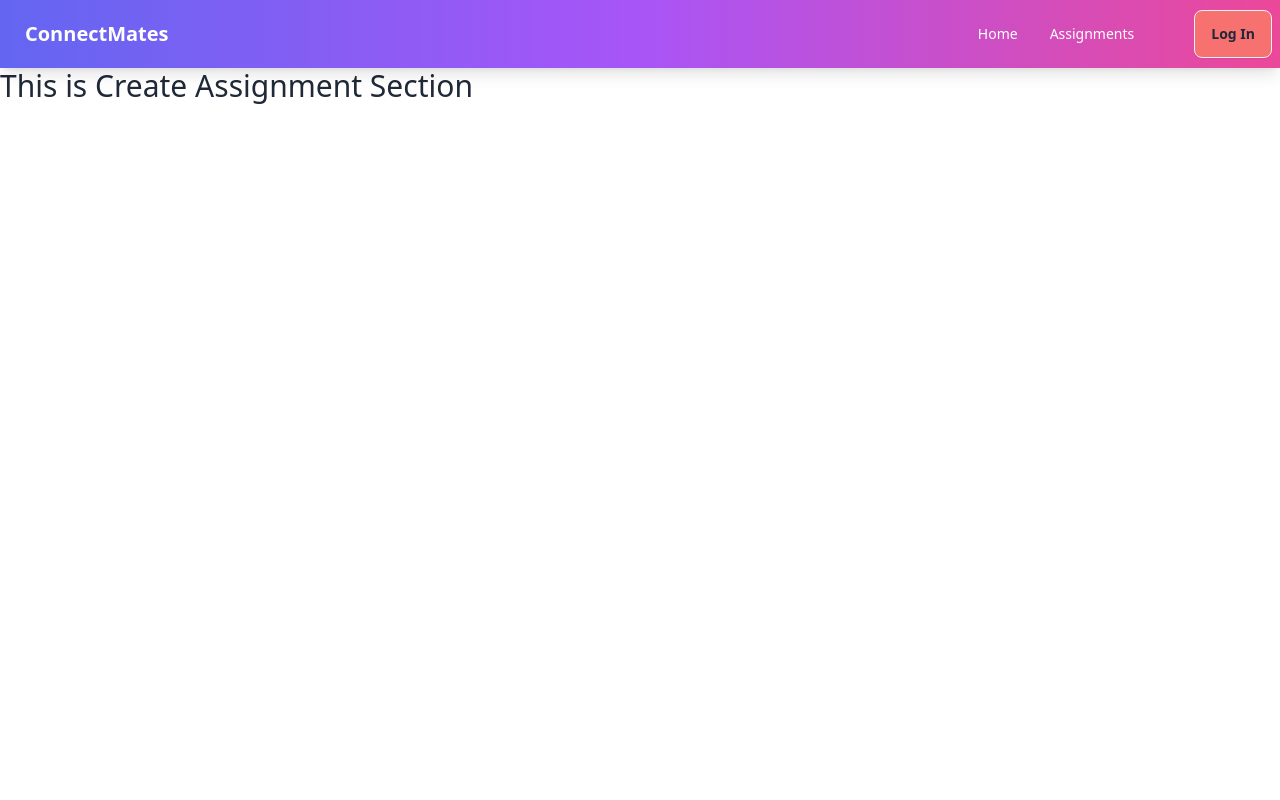
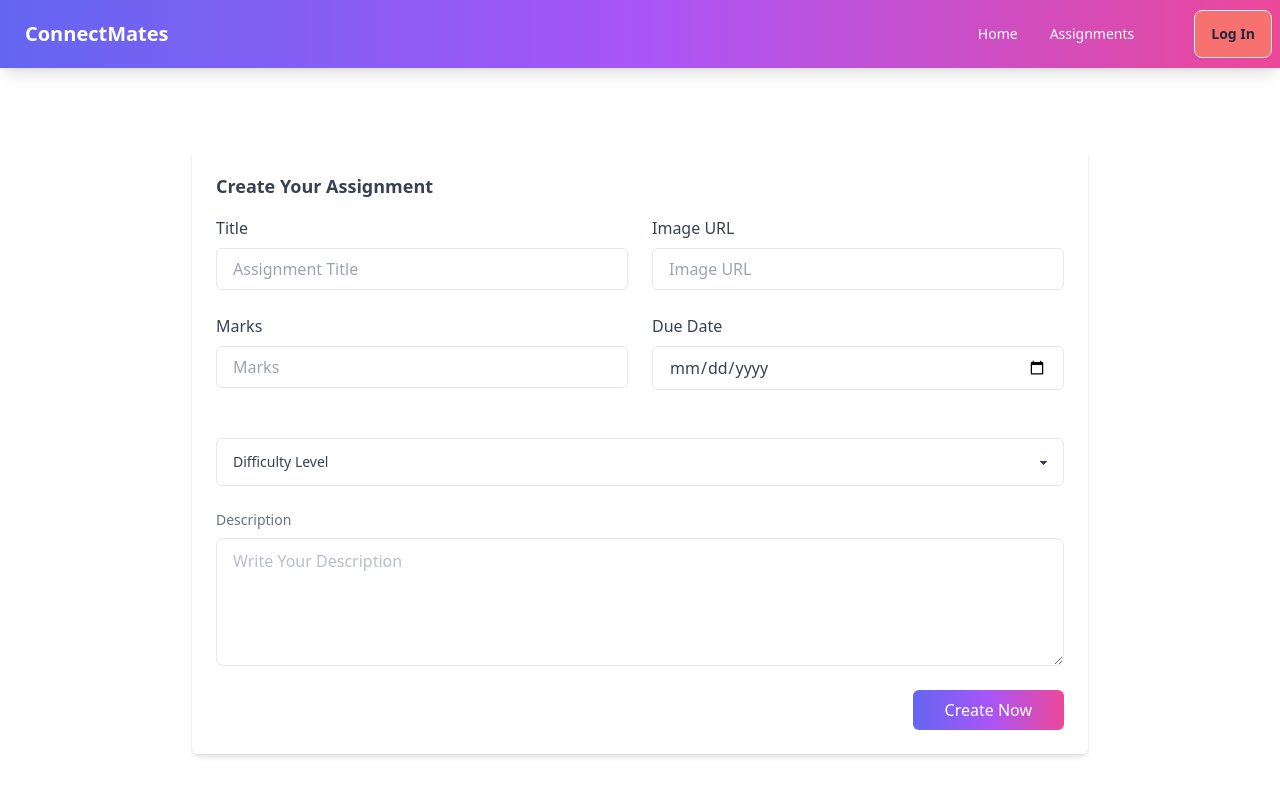
Before and after one commit to Antor4q/connect-mates-client, a React (Vite) app: page /create in a window 1280 px wide. Shown: the top 800 px of the page. Built offline with nearby package versions, Linux system fonts and the light colour scheme; no server answers.

Commit message:
craeted assignment section design finished

```diff
--- a/package.json
+++ b/package.json
@@ -14,6 +14,7 @@
     "localforage": "^1.10.0",
     "match-sorter": "^6.3.4",
     "react": "^18.2.0",
+    "react-datepicker": "^6.9.0",
     "react-dom": "^18.2.0",
     "react-hot-toast": "^2.4.1",
     "react-icons": "^5.2.1",
--- a/src/pages/CreateAssignments/CreateAssignments.jsx
+++ b/src/pages/CreateAssignments/CreateAssignments.jsx
@@ -1,9 +1,75 @@
 
 
+import { useState } from "react";
+import "react-datepicker/dist/react-datepicker.css";
+
 const CreateAssignments = () => {
+    const [level,setLevel] = useState("")
+    const handleLevel = e => {
+        setLevel(e.target.value)
+    }
+    const handleCreateAssignment = e => {
+        e.preventDefault()
+        const form = e.target;
+        const title = form.title.value;
+        const image = form.image.value;
+        const marks = form.marks.value;
+        const dueDate = form.date.value;
+        const difficultyLevel =level
+        const description = form.description.value;
+        console.log(title, image, marks, dueDate, difficultyLevel, description)
+    }
+
     return (
         <div className="lg:h-screen lg:max-w-[1440px] mx-auto">
-            <h2 className="text-3xl">This is Create Assignment Section</h2>
+
+            <section className="max-w-4xl lg:my-20 p-6 mx-auto bg-white rounded-md shadow-md dark:bg-gray-800">
+             <h2 className="text-lg font-semibold text-gray-700 capitalize dark:text-white">Create Your Assignment</h2>
+
+                <form onSubmit={handleCreateAssignment}>
+                    <div className="grid grid-cols-1 gap-6 mt-4 sm:grid-cols-2">
+                        <div>
+                            <label className="text-gray-700 dark:text-gray-200" >Title</label>
+                            <input id="username" name="title" required placeholder="Assignment Title" type="text" className="block w-full px-4 py-2 mt-2 text-gray-700 bg-white border border-gray-200 rounded-md dark:bg-gray-800 dark:text-gray-300 dark:border-gray-600 focus:border-blue-400 focus:ring-blue-300 focus:ring-opacity-40 dark:focus:border-blue-300 focus:outline-none focus:ring"/>
+                        </div>
+
+                        <div>
+                            <label className="text-gray-700 dark:text-gray-200" >Image URL</label>
+                            <input id="emailAddress" type="text" name="image" required placeholder="Image URL" className="block w-full px-4 py-2 mt-2 text-gray-700 bg-white border border-gray-200 rounded-md dark:bg-gray-800 dark:text-gray-300 dark:border-gray-600 focus:border-blue-400 focus:ring-blue-300 focus:ring-opacity-40 dark:focus:border-blue-300 focus:outline-none focus:ring"/>
+                        </div>
+
+                        <div>
+                            <label className="text-gray-700 dark:text-gray-200" >Marks</label>
+                            <input id="password" type="number" name="marks" required placeholder="Marks" className="block w-full px-4 py-2 mt-2 text-gray-700 bg-white border border-gray-200 rounded-md dark:bg-gray-800 dark:text-gray-300 dark:border-gray-600 focus:border-blue-400 focus:ring-blue-300 focus:ring-opacity-40 dark:focus:border-blue-300 focus:outline-none focus:ring"/>
+                        </div>
+
+                        <div>
+                            <label className="text-gray-700 dark:text-gray-200" >Due Date</label>
+                            <input id="passwordConfirmation" name="date" required  type="date" className="block w-full px-4 py-2 mt-2 text-gray-700 bg-white border border-gray-200 rounded-md dark:bg-gray-800 dark:text-gray-300 dark:border-gray-600 focus:border-blue-400 focus:ring-blue-300 focus:ring-opacity-40 dark:focus:border-blue-300 focus:outline-none focus:ring"/>
+                        </div>
+                        <div>
+
+                        </div>
+                    </div>
+                        <select required  onChange={handleLevel} className="select mt-6 block w-full px-4 py-2  text-gray-700 bg-white border border-gray-200 rounded-md dark:bg-gray-800 dark:text-gray-300 dark:border-gray-600 focus:border-blue-400 focus:ring-blue-300 focus:ring-opacity-40 dark:focus:border-blue-300 focus:outline-none focus:ring">
+                            <option disabled  value={"Difficulty Level"} selected>Difficulty Level</option>
+                            <option value={"Easy"}>Easy</option>
+                            <option value={"Medium"}>Medium</option>
+                            <option value={"Heard"}>Heard</option>
+                        </select>
+                    <div className="mt-6">
+                        <label  className="block text-sm text-gray-500 dark:text-gray-300">Description</label>
+
+                        <textarea required placeholder="Write Your Description" name="description" className="block  mt-2 w-full placeholder-gray-400/70 dark:placeholder-gray-500 rounded-lg border border-gray-200 bg-white px-4 h-32 py-2.5 text-gray-700 focus:border-blue-400 focus:outline-none focus:ring focus:ring-blue-300 focus:ring-opacity-40 dark:border-gray-600 dark:bg-gray-900 dark:text-gray-300 dark:focus:border-blue-300"></textarea>
+
+
+                    </div>
+
+                    <div className="flex justify-end mt-6">
+                        <input type="submit" value="Create Now" className="px-8 py-2.5 leading-5 text-white transition-colors duration-300 transform bg-gradient-to-r from-indigo-500 via-purple-500 to-pink-500 rounded-md hover:bg-gray-600 focus:outline-none focus:bg-gray-600" />
+                    </div>
+                </form>
+            </section>
         </div>
     );
 };
--- a/src/pages/Home/Navbar/Navbar.jsx
+++ b/src/pages/Home/Navbar/Navbar.jsx
@@ -1,6 +1,7 @@
 import { useContext } from "react";
 import { Link, NavLink, useNavigate } from "react-router-dom";
 import { ConnectAuth } from "../../../routes/AuthContext";
+import { FiLogOut } from "react-icons/fi";
 
 
 const Navbar = () => {
@@ -50,7 +51,7 @@ const Navbar = () => {
                }
             </ul>
         </div>
-            {user ? <div className="dropdown">
+            {user ? <div className="dropdown dropdown-end">
                 <div className="avatar" tabIndex={0} role="button">
                 <div className="w-10 rounded-full ">
                     <img src={user.photoURL} />
@@ -58,7 +59,7 @@ const Navbar = () => {
                 </div>
                 <ul tabIndex={0} className="dropdown-content z-[1] bg-gradient-to-r from-indigo-500 via-purple-500 to-pink-500 menu p-2 shadow bg-base-100 rounded-box w-52">
                     <li><Link to="/attempted">Attempted Assignments</Link></li>
-                    <li><button onClick={handleLogOut}>Logout</button></li>
+                    <li><button onClick={handleLogOut}><FiLogOut />Logout</button></li>
                 </ul>
             </div>  :<Link to="/login" className="btn bg-red-400">Log In</Link>}
         </div>
```
Also changed, not shown: 1 other file (tests, documents, lock files or other folders).
